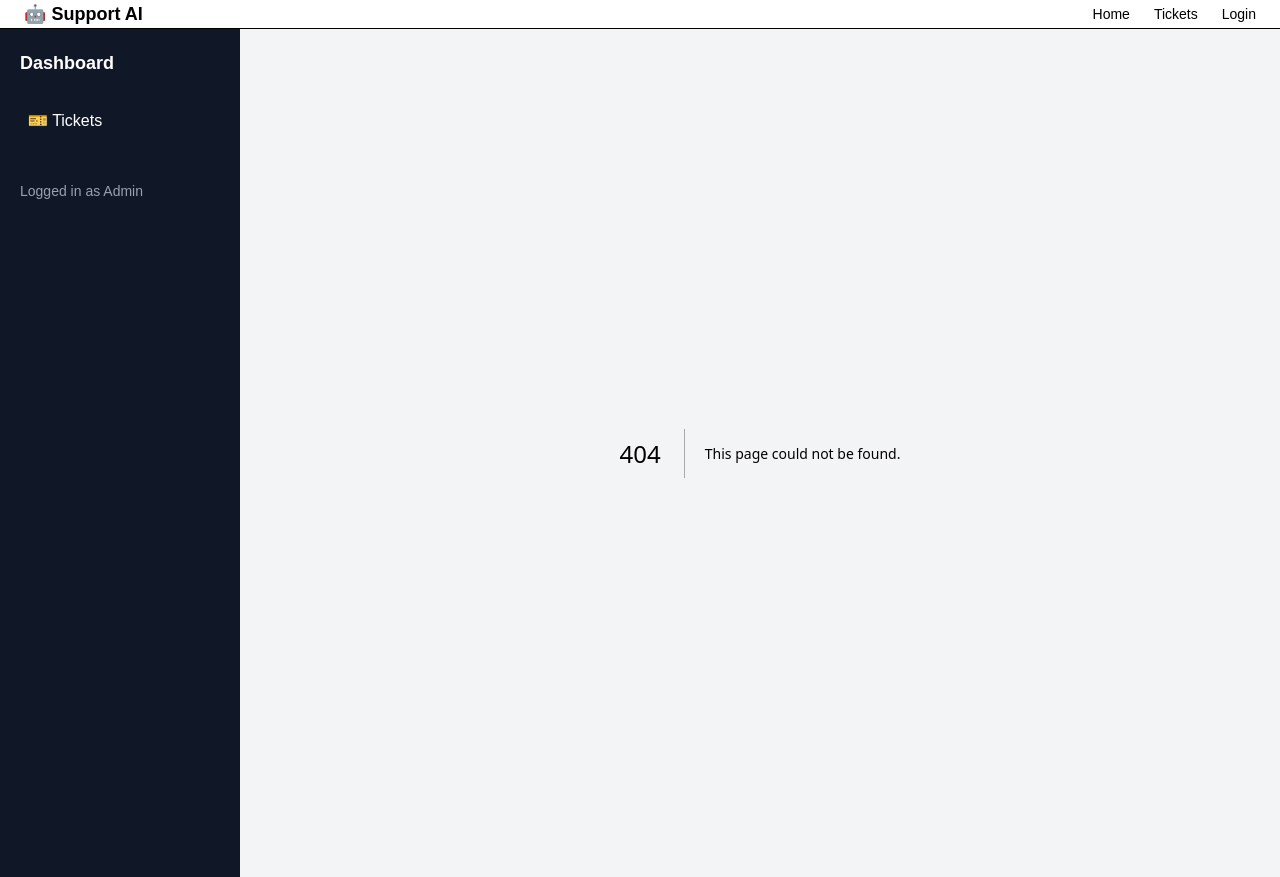
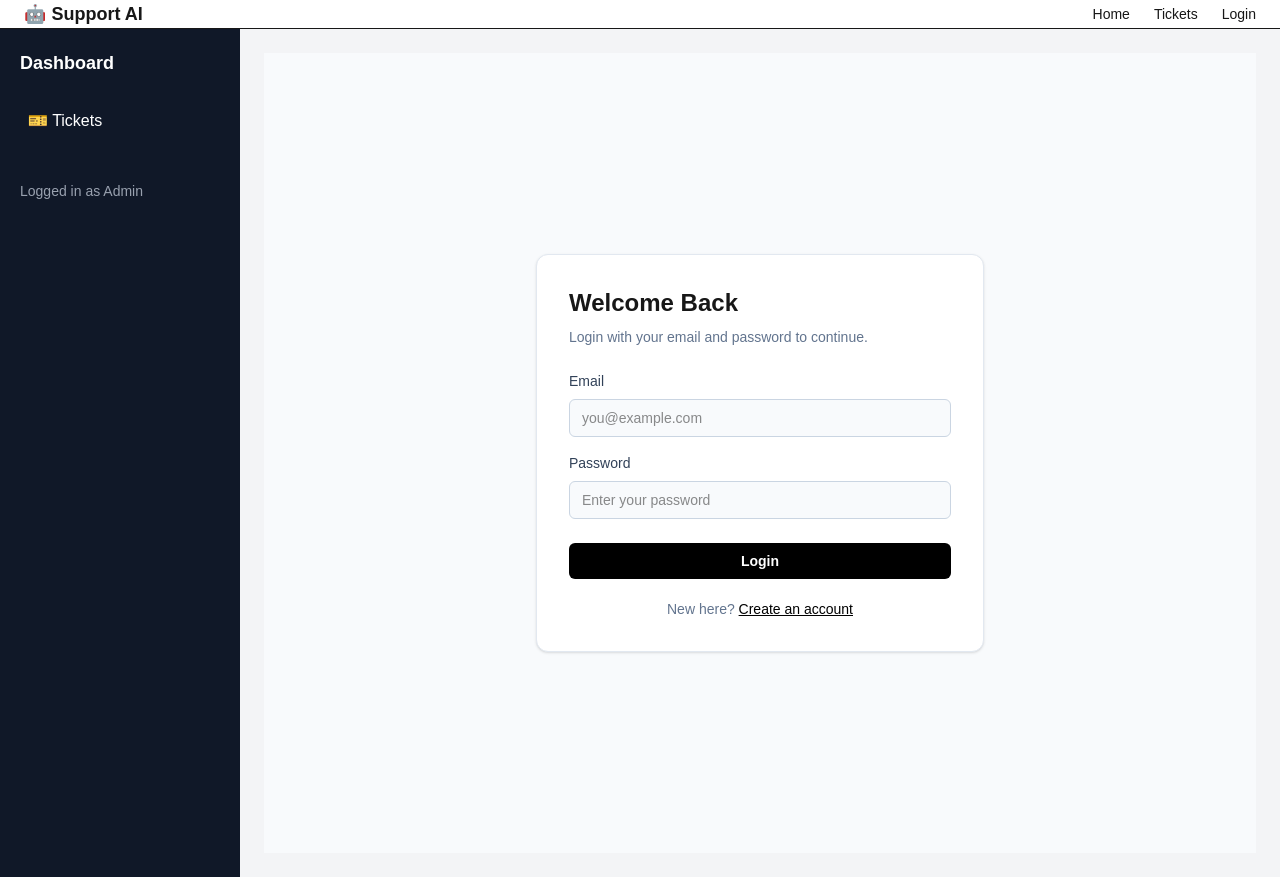
Before and after one commit to Vikas1248/ticketing-frontend, a Next.js app: page /login in a window 1280 px wide. Before the commit this address had no page. Built offline with nearby package versions, Linux system fonts and the light colour scheme.

Commit message:
Add unified login and role-based dashboards

```diff
--- a/app/admin/dashboard/page.tsx
+++ b/app/admin/dashboard/page.tsx
@@ -33,8 +33,9 @@ export default function Dashboard() {
 
   useEffect(() => {
     const token = localStorage.getItem("token");
-    if (!token) {
-      router.push("/admin/login");
+    const role = localStorage.getItem("role");
+    if (!token || role !== "admin") {
+      router.push("/login");
     }
   }, [router]);
 
--- /dev/null
+++ b/app/agent/dashboard/page.tsx
@@ -0,0 +1,158 @@
+"use client";
+
+import { useEffect, useMemo, useState } from "react";
+import { useRouter } from "next/navigation";
+
+type Ticket = {
+  id: number;
+  title: string;
+  description: string;
+  email: string;
+  status: string;
+  created_at?: string;
+};
+
+const API_URL = "https://ticketing-backend-i02l.onrender.com";
+
+export default function AgentDashboard() {
+  const [tickets, setTickets] = useState<Ticket[]>([]);
+  const [loading, setLoading] = useState(true);
+  const [search, setSearch] = useState("");
+  const router = useRouter();
+
+  useEffect(() => {
+    const token = localStorage.getItem("token");
+    const role = localStorage.getItem("role");
+
+    if (!token || role !== "agent") {
+      router.push("/login");
+      return;
+    }
+
+    fetchTickets();
+    // eslint-disable-next-line react-hooks/exhaustive-deps
+  }, [router]);
+
+  const fetchTickets = async () => {
+    const token = localStorage.getItem("token");
+    setLoading(true);
+
+    try {
+      const res = await fetch(`${API_URL}/tickets`, {
+        headers: {
+          Authorization: `Bearer ${token}`,
+        },
+      });
+
+      if (!res.ok) {
+        router.push("/login");
+        return;
+      }
+
+      const data = await res.json();
+      setTickets(data);
+    } catch (error) {
+      console.error(error);
+      router.push("/login");
+    } finally {
+      setLoading(false);
+    }
+  };
+
+  const filteredTickets = useMemo(
+    () =>
+      tickets.filter((ticket) => {
+        const matchesSearch =
+          ticket.title.toLowerCase().includes(search.toLowerCase()) ||
+          ticket.email.toLowerCase().includes(search.toLowerCase());
+        return matchesSearch;
+      }),
+    [tickets, search]
+  );
+
+  if (loading) {
+    return (
+      <div className="flex min-h-screen items-center justify-center bg-slate-50 px-6 py-10">
+        <div className="rounded-3xl border border-slate-200 bg-white px-8 py-10 text-center shadow-sm">
+          <p className="text-sm text-slate-600">Loading agent dashboard…</p>
+        </div>
+      </div>
+    );
+  }
+
+  return (
+    <div className="min-h-screen bg-slate-50 py-8 px-4">
+      <div className="mx-auto max-w-7xl">
+        <div className="mb-8 flex flex-col gap-4 rounded-3xl border border-slate-200 bg-white p-6 shadow-sm md:flex-row md:items-center md:justify-between">
+          <div>
+            <p className="text-sm uppercase tracking-[0.24em] text-slate-500">Agent Dashboard</p>
+            <h1 className="mt-2 text-3xl font-semibold tracking-tight text-slate-900">
+              Your assigned tickets
+            </h1>
+            <p className="mt-2 text-sm text-slate-500">
+              Review ticket requests, respond quickly, and keep your queue moving.
+            </p>
+          </div>
+
+          <div className="flex flex-wrap items-center gap-3">
+            <button
+              onClick={() => {
+                localStorage.removeItem("token");
+                localStorage.removeItem("role");
+                router.push("/login");
+              }}
+              className="rounded-full bg-slate-900 px-5 py-2 text-sm font-semibold text-white transition hover:bg-slate-800"
+            >
+              Logout
+            </button>
+          </div>
+        </div>
+
+        <div className="mb-6 rounded-3xl border border-slate-200 bg-white p-5 shadow-sm">
+          <input
+            className="w-full rounded-2xl border border-slate-200 bg-slate-50 px-4 py-3 text-sm outline-none focus:border-black"
+            placeholder="Search tickets by title or requester"
+            value={search}
+            onChange={(e) => setSearch(e.target.value)}
+          />
+        </div>
+
+        {filteredTickets.length === 0 ? (
+          <div className="rounded-3xl border border-dashed border-slate-300 bg-slate-50 p-10 text-center text-slate-600">
+            <p className="text-lg font-semibold">No tickets found.</p>
+            <p className="mt-2 text-sm">Try a different search or refresh the page.</p>
+          </div>
+        ) : (
+          <div className="grid gap-4 xl:grid-cols-2">
+            {filteredTickets.map((ticket) => (
+              <div key={ticket.id} className="rounded-3xl border border-slate-200 bg-white p-6 shadow-sm">
+                <div className="flex flex-col gap-4 sm:flex-row sm:items-start sm:justify-between">
+                  <div>
+                    <p className="text-xs font-semibold uppercase tracking-[0.24em] text-slate-500">
+                      Ticket #{ticket.id}
+                    </p>
+                    <h2 className="mt-2 text-xl font-semibold text-slate-900">
+                      {ticket.title}
+                    </h2>
+                    <p className="mt-2 text-sm leading-6 text-slate-600 line-clamp-2">
+                      {ticket.description}
+                    </p>
+                  </div>
+
+                  <div className="flex flex-col items-start gap-3 sm:items-end">
+                    <span className="rounded-full bg-slate-100 px-3 py-1 text-xs font-semibold text-slate-700">
+                      {ticket.status}
+                    </span>
+                    <span className="text-xs text-slate-500">
+                      {ticket.created_at ? new Date(ticket.created_at).toLocaleDateString() : "No date"}
+                    </span>
+                  </div>
+                </div>
+              </div>
+            ))}
+          </div>
+        )}
+      </div>
+    </div>
+  );
+}
--- a/app/layout.tsx
+++ b/app/layout.tsx
@@ -46,7 +46,7 @@ export default function RootLayout({
             <Link href="/tickets" className="hover:text-blue-600">
               Tickets
             </Link>
-            <Link href="/admin/login" className="hover:text-blue-600">
+            <Link href="/login" className="hover:text-blue-600">
               Login
             </Link>
           </div>
--- /dev/null
+++ b/app/login/page.tsx
@@ -0,0 +1,123 @@
+"use client";
+
+import { useState } from "react";
+import { useRouter } from "next/navigation";
+import Link from "next/link";
+import React from "react";
+
+const API_URL = "https://ticketing-backend-i02l.onrender.com";
+
+export default function Login() {
+  const [email, setEmail] = useState("");
+  const [password, setPassword] = useState("");
+  const [errorMessage, setErrorMessage] = useState("");
+  const [isSubmitting, setIsSubmitting] = useState(false);
+  const router = useRouter();
+
+  const handleLogin = async (e: React.FormEvent) => {
+    e.preventDefault();
+    setErrorMessage("");
+
+    if (!email || !password) {
+      setErrorMessage("Please enter both email and password.");
+      return;
+    }
+
+    setIsSubmitting(true);
+
+    try {
+      const res = await fetch(`${API_URL}/login`, {
+        method: "POST",
+        headers: {
+          "Content-Type": "application/json",
+        },
+        body: JSON.stringify({
+          email,
+          password,
+        }),
+      });
+
+      const data = await res.json();
+
+      if (res.ok) {
+        localStorage.setItem("token", data.access_token);
+        localStorage.setItem("role", data.role);
+
+        if (data.role === "admin") {
+          router.push("/admin/dashboard");
+        } else if (data.role === "agent") {
+          router.push("/agent/dashboard");
+        } else {
+          router.push("/tickets");
+        }
+      } else {
+        setErrorMessage(data.detail || "Invalid credentials. Please try again.");
+      }
+    } catch (error) {
+      console.error(error);
+      setErrorMessage("Unable to connect to the server. Please try again later.");
+    } finally {
+      setIsSubmitting(false);
+    }
+  };
+
+  return (
+    <div className="flex min-h-screen items-center justify-center bg-slate-50 px-4 py-10">
+      <form
+        onSubmit={handleLogin}
+        className="w-full max-w-md rounded-xl border border-slate-200 bg-white p-8 shadow-sm"
+      >
+        <div className="mb-6">
+          <h2 className="text-2xl font-semibold">Welcome Back</h2>
+          <p className="mt-2 text-sm text-slate-500">
+            Login with your email and password to continue.
+          </p>
+        </div>
+
+        <label className="mb-2 block text-sm font-medium text-slate-700" htmlFor="login-email">
+          Email
+        </label>
+        <input
+          id="login-email"
+          className="w-full rounded-md border border-slate-300 bg-slate-50 px-3 py-2 text-sm outline-none transition focus:border-black"
+          placeholder="you@example.com"
+          type="email"
+          value={email}
+          onChange={(e) => setEmail(e.target.value)}
+          required
+        />
+
+        <label className="mb-2 mt-4 block text-sm font-medium text-slate-700" htmlFor="login-password">
+          Password
+        </label>
+        <input
+          id="login-password"
+          type="password"
+          className="w-full rounded-md border border-slate-300 bg-slate-50 px-3 py-2 text-sm outline-none transition focus:border-black"
+          placeholder="Enter your password"
+          value={password}
+          onChange={(e) => setPassword(e.target.value)}
+          required
+        />
+
+        {errorMessage ? (
+          <p className="mt-4 text-sm text-red-600" role="alert">
+            {errorMessage}
+          </p>
+        ) : null}
+
+        <button
+          type="submit"
+          disabled={isSubmitting}
+          className="mt-6 w-full rounded-md bg-black px-4 py-2 text-sm font-semibold text-white transition disabled:cursor-not-allowed disabled:bg-slate-400"
+        >
+          {isSubmitting ? "Logging in…" : "Login"}
+        </button>
+
+        <p className="mt-5 text-center text-sm text-slate-500">
+          New here? <Link href="/admin/register" className="font-medium text-black underline">Create an account</Link>
+        </p>
+      </form>
+    </div>
+  );
+}
--- a/app/page.tsx
+++ b/app/page.tsx
@@ -23,8 +23,8 @@ export default function Home() {
                 <Link href="/tickets" className="inline-flex items-center justify-center rounded-full bg-sky-500 px-6 py-3 text-sm font-semibold text-white shadow-lg shadow-sky-500/30 hover:bg-sky-400">
                   Browse tickets
                 </Link>
-                <Link href="/admin/login" className="inline-flex items-center justify-center rounded-full border border-white/20 bg-white/10 px-6 py-3 text-sm font-semibold text-white hover:bg-white/20">
-                  Admin login
+                <Link href="/login" className="inline-flex items-center justify-center rounded-full border border-white/20 bg-white/10 px-6 py-3 text-sm font-semibold text-white hover:bg-white/20">
+                  Login
                 </Link>
               </div>
             </div>
```
